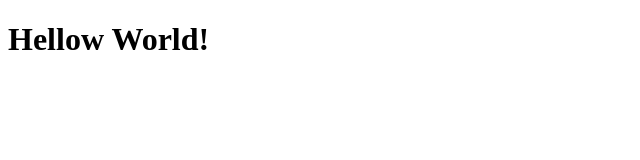
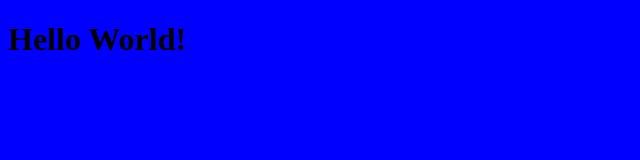
Before and after one commit to amyhskwon/donggree-space, a plain HTML site: page index.html in a window 1280 px wide. Shown: the whole page, without its empty margins (0-640 px from the left). Drawn offline with Linux system fonts and the light colour scheme.

Commit message:
add style.css, connect to index.html

```diff
--- a/index.html
+++ b/index.html
@@ -1,9 +1,10 @@
 <!DOCTYPE html>
 <html lang="en">
     <head>
+        <link rel="stylesheet" href="style.css"/>
         <title>My Personal Website</title>
     </head>
     <body>
-        <h1>Hellow World!</h1>
+        <h1>Hello World!</h1>
     </body>
 </html>
--- /dev/null
+++ b/style.css
@@ -0,0 +1,3 @@
+body {
+    background: blue;
+}
```
